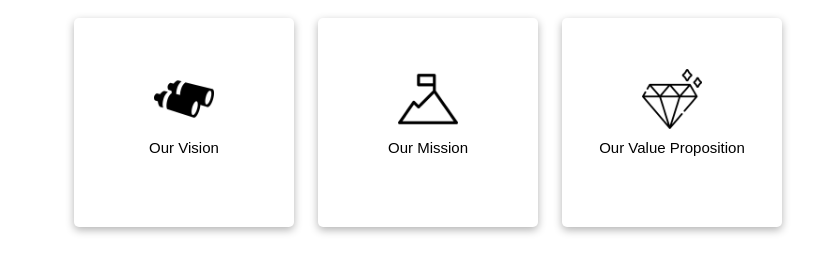
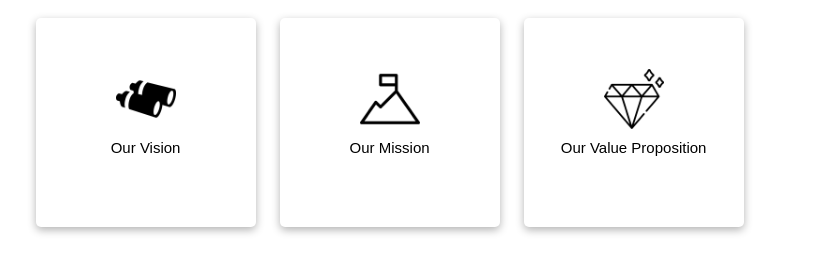
Before and after one commit to rainierlago/sandbox2, a plain HTML site: page index.html in a window 1280 px wide. Shown: the whole page, without its empty margins (128-945 px from the left). Drawn offline with Linux system fonts and the light colour scheme.

Commit message:
Update style.css

```diff
--- a/style.css
+++ b/style.css
@@ -8,7 +8,7 @@ body {
 	/*overflow: hidden;
 text-align: center;*/
 background-color: rgb(255,255,255,1);
-	margin-left: 15%;
+	margin-left: 12%;
 }
 
 /*tut start*/
```
